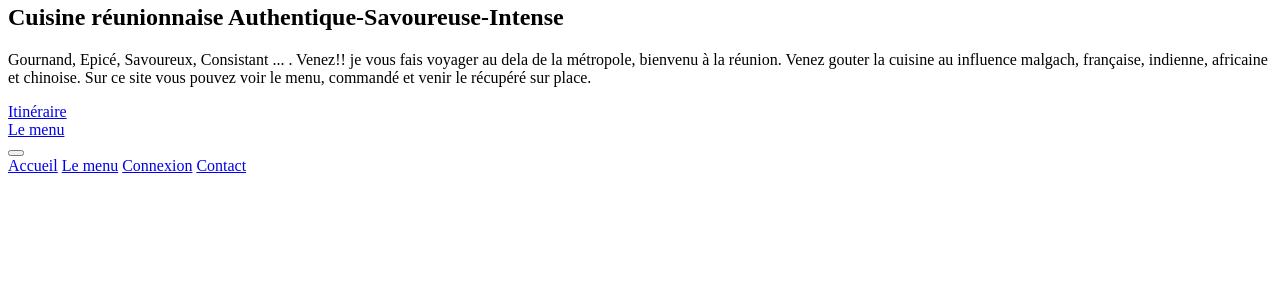
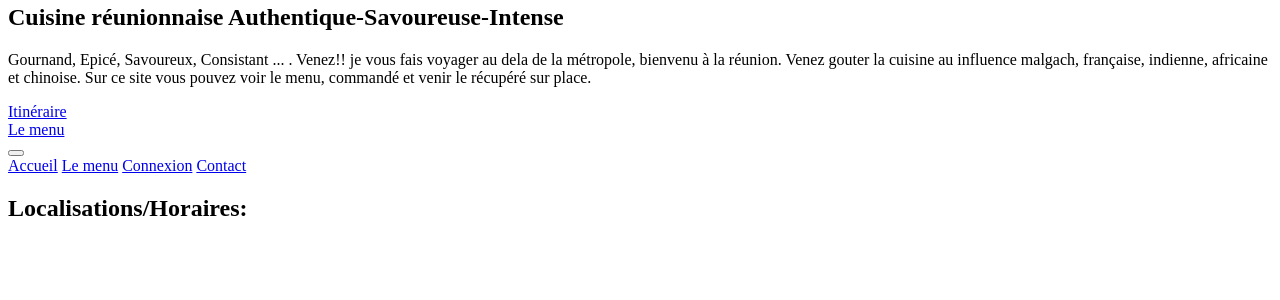
Before and after one commit to michaelgtfr/la_fournaise, a Symfony app: template templates/homepage.html.twig in a window 1280 px wide. Shown: the part 158-458 px from the top of the page. Run offline with Twig, Linux system fonts and the light colour scheme; the template is opened without the code that fills it, so the values that code supplies are empty; some libraries are stand-ins or nearby versions.

Commit message:
add of the title in the body

```diff
--- a/templates/homepage.html.twig
+++ b/templates/homepage.html.twig
@@ -7,6 +7,11 @@
 
 {% block body %}
     <section class="location">
+        <div class="row">
+            <div class="col-sm-12 text-center p-4">
+                <h1 class="location__title">Localisations/Horaires:</h1>
+            </div>
+        </div>
         <div class="row">
             <div class="location__block-monday col-sm-4">
                 {% for location in locations %}
```
